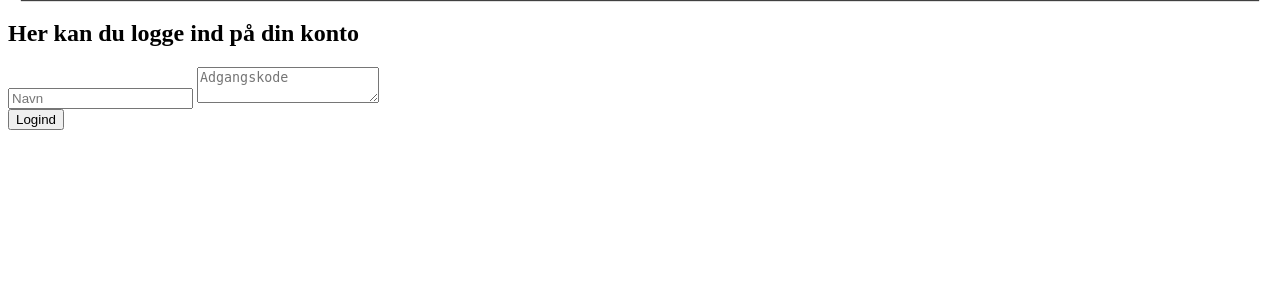
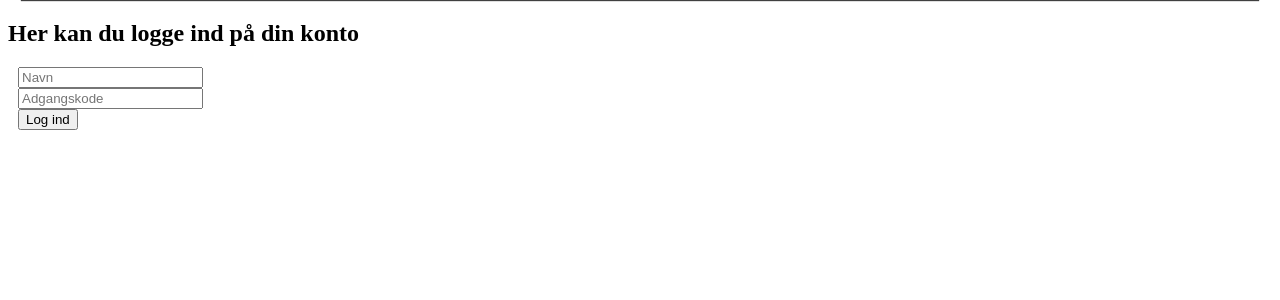
Before and after one commit to NikolaiLi/TrueNotes, a Python web app: template templates/logind.html in a window 1280 px wide. Shown: the part 70-370 px from the top of the page. Run offline with Jinja, Linux system fonts and the light colour scheme; the template is opened without the code that fills it, so the values that code supplies are empty.

Commit message:
log ind yes

```diff
--- a/static/styles.css
+++ b/static/styles.css
@@ -38,6 +38,14 @@
   margin: 10px;
 }
 
+.logind-box {
+  margin: 10px;
+}
+
+.logind-box * {
+  display: flow-root;
+}
+
 .contents * {
   display: flow-root;
 }
--- a/templates/logind.html
+++ b/templates/logind.html
@@ -10,9 +10,9 @@
             <form method = "POST" action = '/login' enctype="multipart/form-data">
                 <div class = "blog postblog-page">
                     <input type = "title" class = "blog-name" name = "Navn" placeholder="Navn" required = "True">
-                    <textarea class = "blog-text" name = "blog-text" placeholder="Adgangskode" required = "True"></textarea>
+                    <input type = "password" class = "blog-name" name = "Adgangskode" placeholder="Adgangskode" required = "True">
                 </div>
-            <input class="button" type="submit" value="Logind">
+            <input class="button" type="submit" value="Log ind">
         </form>
 
 </body>
```
